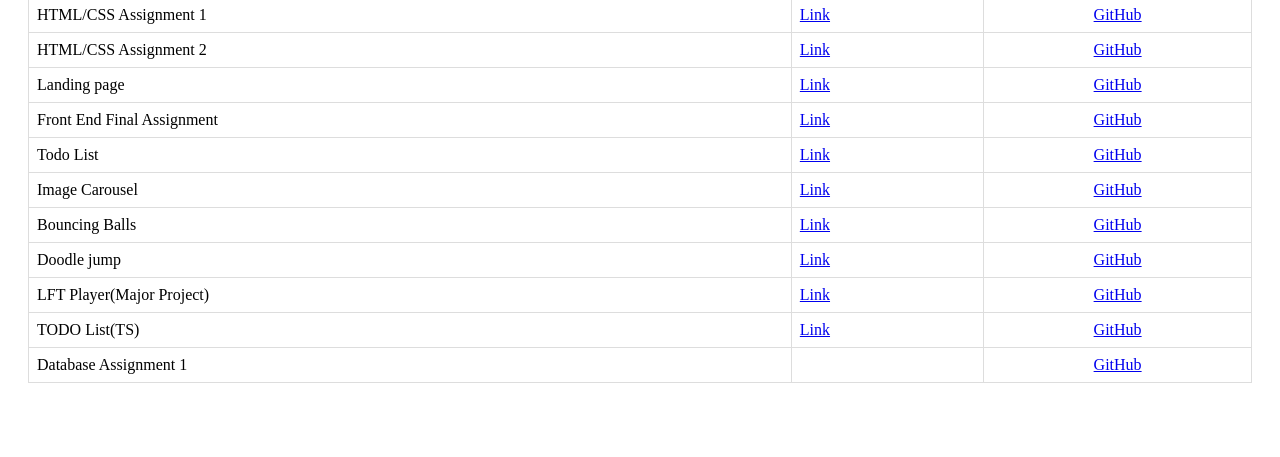
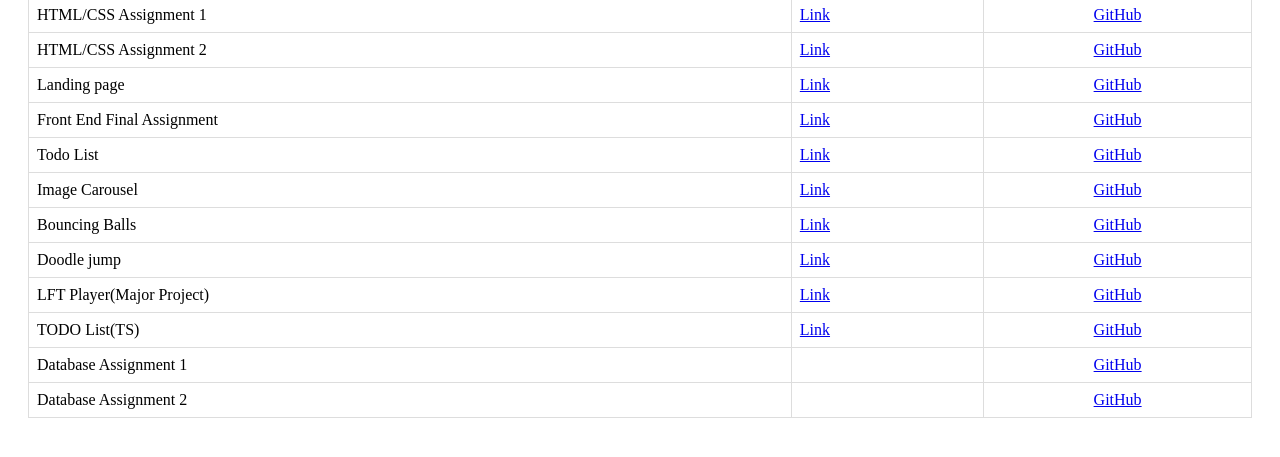
Before and after one commit to bimoai857/bimoai857.github.io, a plain HTML site: page index.html in a window 1280 px wide. Shown: the part 263-720 px from the top of the page. Drawn offline with Linux system fonts and the light colour scheme.

Commit message:
[add] database assignment 2

```diff
--- a/index.html
+++ b/index.html
@@ -108,6 +108,11 @@
             <td></td>
             <td><a href="https://github.com/bimoai857/bimoai857.github.io/tree/main/Database%20Assignment%201" target="_blank">GitHub</a></td>
         </tr>
+        <tr>
+            <td>Database Assignment 2</td>
+            <td></td>
+            <td><a href="https://github.com/bimoai857/bimoai857.github.io/tree/main/Database%20Assignment%201" target="_blank">GitHub</a></td>
+        </tr>
     </table>
 </body>
 </html>
```
